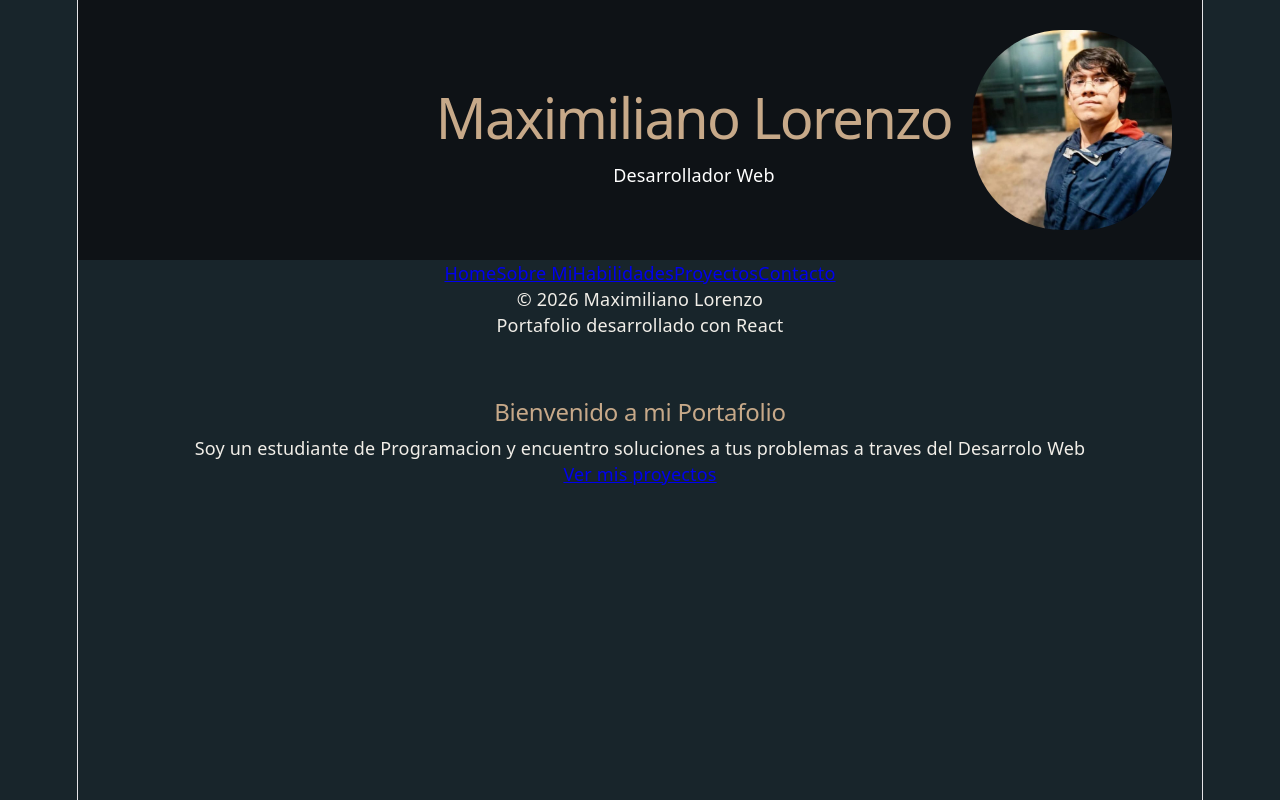
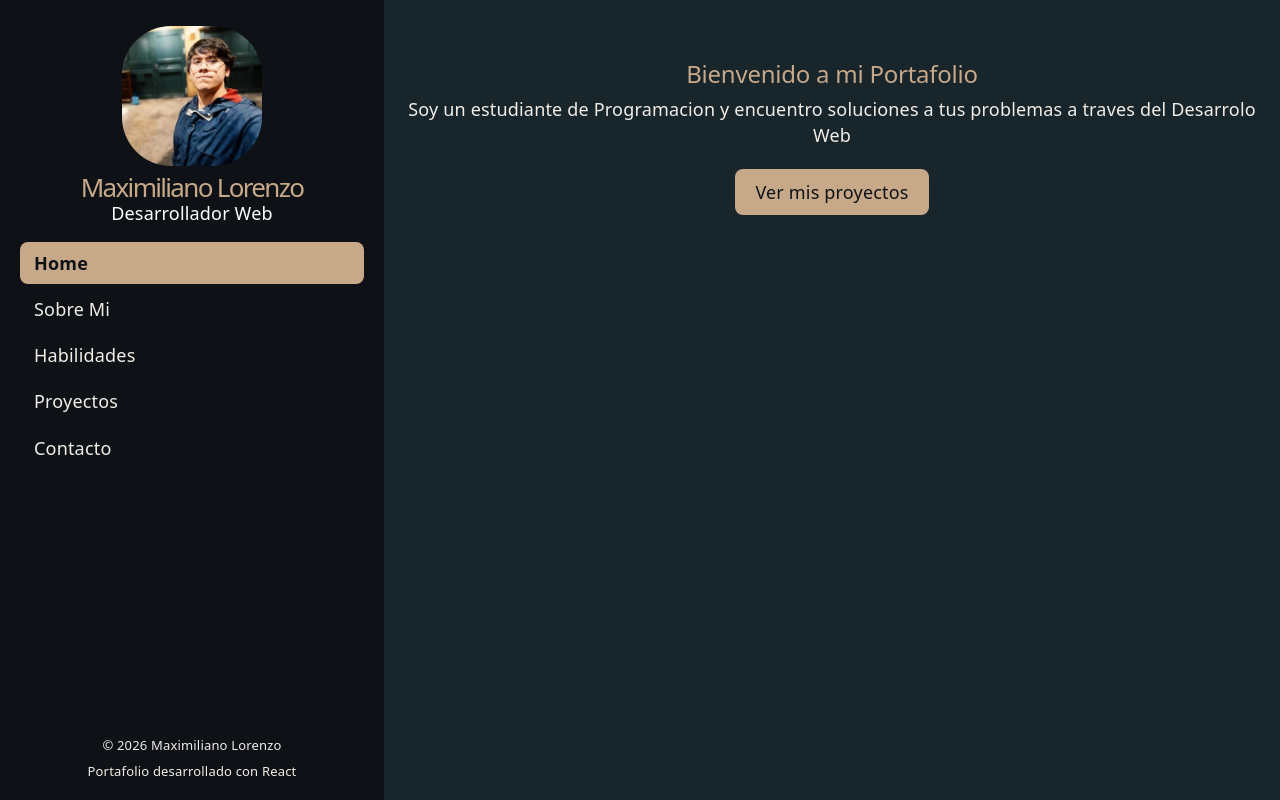
Before and after one commit to gordotrendy/tp2-com5-Lorenzo-Maximiliano, a React (Vite) app: page / in a window 1280 px wide. Built offline with nearby package versions, Linux system fonts and the light colour scheme.

Commit message:
sidebar a pantalla completa sin scroll visible

```diff
--- a/src/App.css
+++ b/src/App.css
@@ -1,18 +1,18 @@
 header {
     display: flex;
     align-items: center;
-    gap: 20px;
-    padding: 30px;
-    flex-direction: row-reverse;
-    background-color:var(--color-principal);
-    color:  white;
+    gap: 8px;
+    padding: 10px 0;
+    flex-direction: column;
+    text-align: center;
+    color: white;
 }
 
 header img {
-    width: 200px;
-    height: 200px;
+    width: 140px;
+    height: 140px;
     object-fit: cover;
-    border-radius: 45%;
+    border-radius: 35%;
 }
 
 
@@ -95,10 +95,117 @@ h1,h2,h3 {
     gap: 20px;
     padding: 0;
     list-style: none;
-    flex-wrap: wrap-reverse;
+    flex-wrap: wrap;
 }
 
 .imagenproject{
     width: 300px;
 
 }
+
+
+/*  añadido para el 30/70 */
+#root {
+    width: 100%;
+    max-width: none;
+    margin: 0;
+    border-inline: none;
+    display: block;
+    text-align: left;
+    min-height: 100vh;
+}
+
+.layout {
+    display: flex;
+    min-height: 100vh;
+}
+
+.sidebar {
+    width: 30%;
+    position: sticky;
+    top: 0;
+    height: 100vh;
+    overflow-y: auto;
+    box-sizing: border-box;
+    padding: 16px 20px;
+    background-color: var(--color-principal);
+    display: flex;
+    flex-direction: column;
+}
+
+.sidebar h1 {
+    font-size: 26px;
+    margin: 0;
+}
+
+.sidebar nav {
+    display: flex;
+    flex-direction: column;
+    gap: 4px;
+    margin-top: 6px;
+}
+
+.sidebar nav a {
+    color: var(--color-texto);
+    text-decoration: none;
+    padding: 8px 14px;
+    border-radius: 8px;
+}
+
+.sidebar nav a:hover {
+    background-color: var(--color-secundario);
+}
+
+.sidebar nav a.active {
+    background-color: var(--color-acento);
+    color: var(--color-principal);
+    font-weight: bold;
+}
+
+.sidebar footer {
+    margin-top: auto;
+    font-size: 13px;
+    text-align: center;
+}
+
+.sidebar::-webkit-scrollbar{
+    display: none;
+}
+
+.contenido {
+    width: 70%;
+    text-align: center;
+}
+
+.boton-link {
+    display: inline-block;
+    margin-top: 20px;
+    padding: 10px 20px;
+    background-color: var(--color-acento);
+    color: var(--color-principal);
+    border-radius: 8px;
+    text-decoration: none;
+}
+
+.skills-list li {
+    display: flex;
+    flex-direction: column;
+    gap: 4px;
+}
+
+.contact {
+    padding: 40px 20px;
+    text-align: center;
+}
+
+.contact-list {
+    list-style: none;
+    padding: 0;
+}
+
+@media (max-width: 768px) {
+    .layout { flex-direction: column; }
+    .sidebar { width: 100%; height: auto; position: static; }
+    .sidebar nav { flex-direction: row; flex-wrap: wrap; justify-content: center; }
+    .contenido { width: 100%; }
+}
--- a/src/components/SkillCard.jsx
+++ b/src/components/SkillCard.jsx
@@ -4,6 +4,7 @@ function SkillCard ({nombre,nivel}) {
   return (
     <li>
         <strong>{nombre}</strong>
+        <a></a>
         <span>{nivel}</span>
     </li>
   )
```
